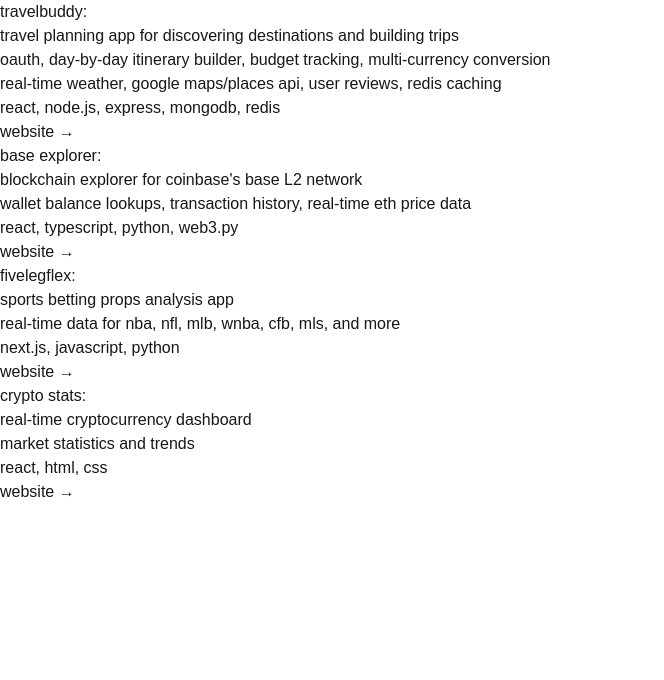
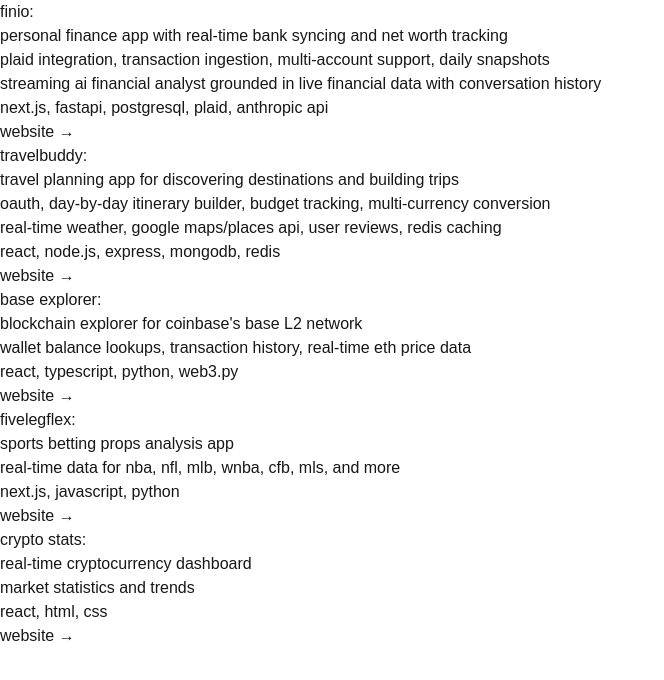
Before and after one commit to sameerfidai/web-app, a Next.js app: page /projects in a window 1280 px wide. Shown: the top 680 px of the page, without its empty margins (0-664 px from the left). Built offline with nearby package versions, Linux system fonts and the light colour scheme.

Commit message:
add finio to projects

```diff
--- a/src/data/projects.ts
+++ b/src/data/projects.ts
@@ -9,6 +9,19 @@
 }
 
 export const projects: Project[] = [
+    {
+        name: "finio",
+        description: [
+            "personal finance app with real-time bank syncing and net worth tracking",
+            "plaid integration, transaction ingestion, multi-account support, daily snapshots",
+            "streaming ai financial analyst grounded in live financial data with conversation history"
+        ],
+        tech: ["next.js", "fastapi", "postgresql", "plaid", "anthropic api"],
+        link: {
+            url: "https://finio-tawny-seven.vercel.app/",
+            label: "website →",
+        },
+    },
     {
         name: "travelbuddy",
         description: [
```
